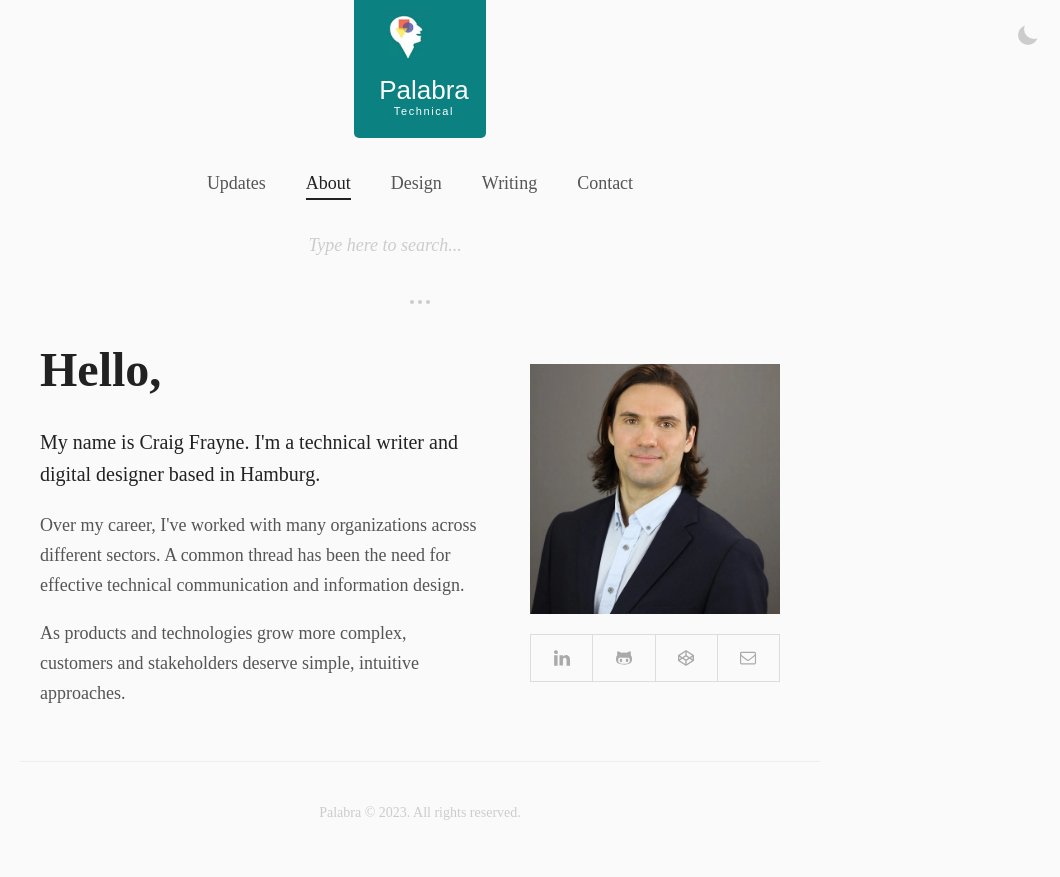
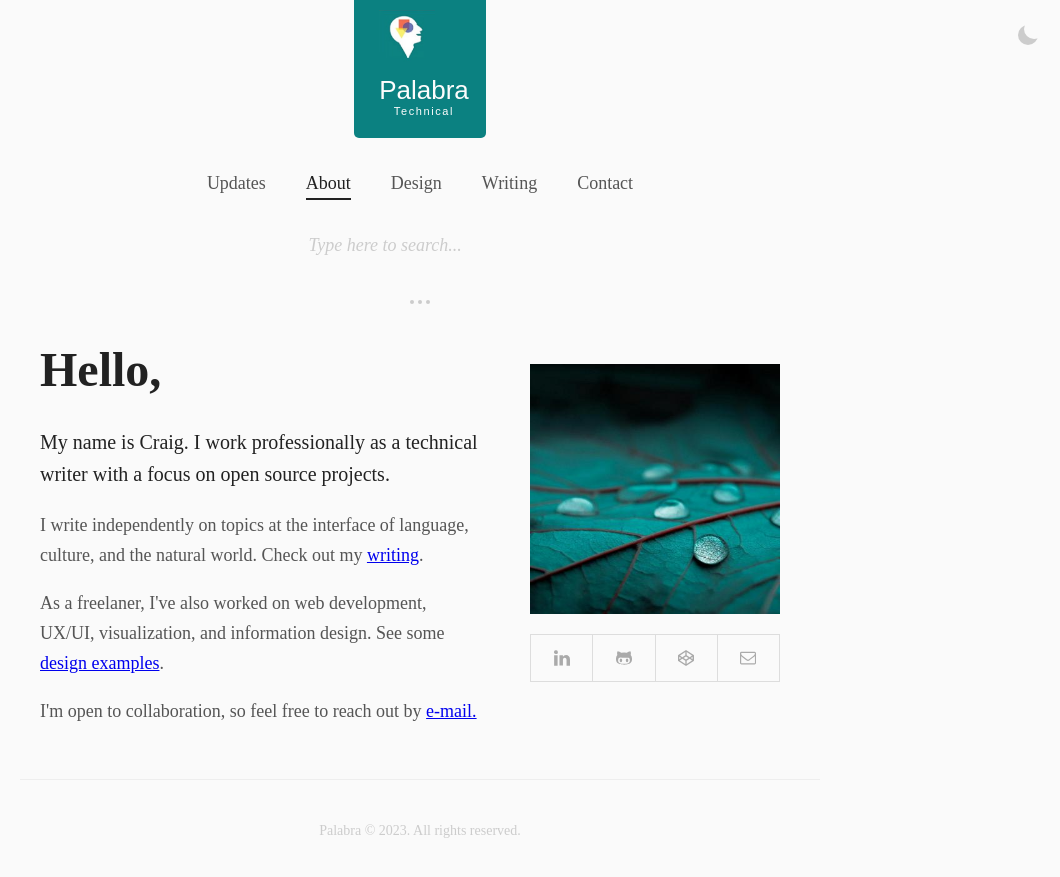
Before and after one commit to craigmateo/palabra, a Jekyll site: the page built from _pages/about.html, in a window 1280 px wide. Shown: the top 877 px of the page, without its empty margins (220-1280 px from the left). Built offline with Jekyll 4.4.1, drawn with Linux system fonts in a browser that asks for light colours; some web fonts are replaced.

Commit message:
updating about

```diff
--- a/_pages/about.html
+++ b/_pages/about.html
@@ -8,7 +8,7 @@ permalink: /about/
 
 <section class="page-about">
     <div class="profile">
-        <img src={{"/assets/images/profile.webp" | absolute_url}} width="250" height="300" alt="{{site.title}}" />
+        <img src={{"/assets/images/leaf.jpeg" | absolute_url}} width="250" height="300" alt="{{site.title}}" />
         <ul>
             <li><a href="{{site.linkedin}}" rel="noreferrer" target="_blank"><svg width="16" height="16"><use href={{"/assets/images/social-icons.svg#linkedin" | absolute_url}}></use></svg></a></li>
             <li><a href="{{site.github}}" rel="noreferrer" target="_blank"><svg width="16" height="16"><use href={{"/assets/images/social-icons.svg#github" | absolute_url}}></use></svg></a></li>
@@ -18,8 +18,8 @@ permalink: /about/
     </div>
 
     <h1>Hello,</h1>
-    <p class="intro-paragraph">My name is Craig Frayne. I'm a technical writer and digital designer based in Hamburg.</p>
-
-    <p>Over my career, I've worked with many organizations across different sectors. A common thread has been the need for effective technical communication and information design.</p>
-    <p>As products and  technologies grow more complex, customers and stakeholders deserve simple, intuitive approaches.</p>
+    <p class="intro-paragraph">My name is Craig. I work professionally as a technical writer with a focus on open source projects.</p>
+    <p>I write independently on topics at the interface of language, culture, and the natural world. Check out my <a href="../writing">writing</a>.</p>
+    <p>As a freelaner, I've also worked on web development, UX/UI, visualization, and information design. See some <a href="../work">design examples</a>.</p>
+    <p>I'm open to collaboration, so feel free to reach out by <a href="mailto:craigfrayne@gmail.com">e-mail.</a></p>
 </section>
```
Also changed, not shown: Gemfile.lock, assets/images/leaf.jpeg (added).
